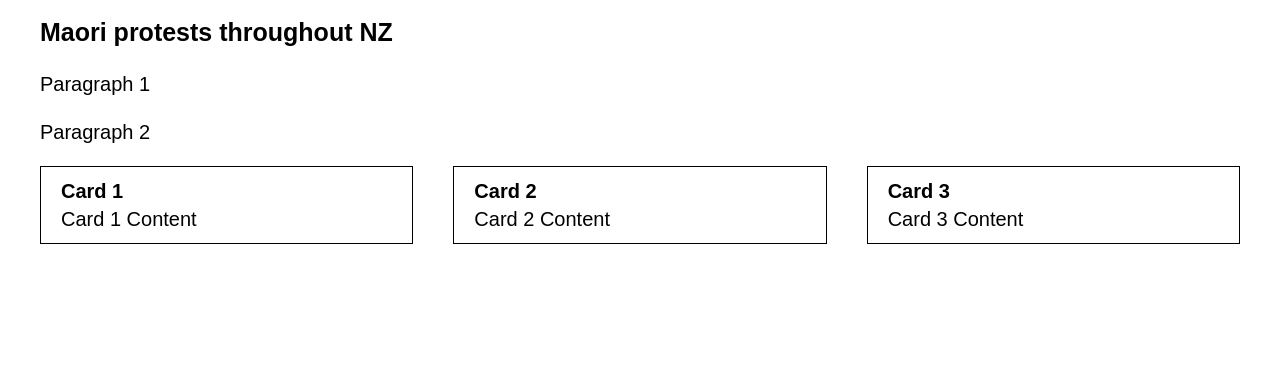
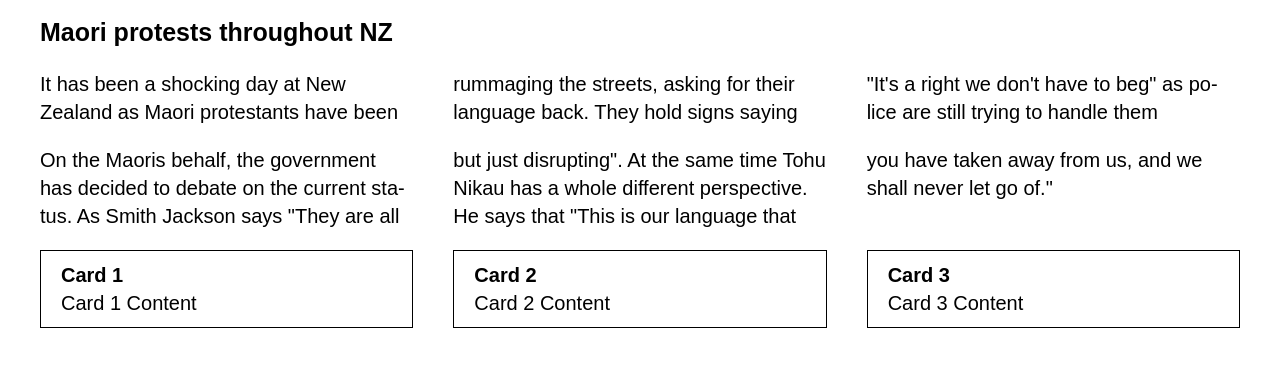
Before and after one commit to Sky-Schoolwork/Schoolwork, a plain HTML site: page index.html in a window 1280 px wide. Shown: the part 667-1034 px from the top of the page. Before the commit the page ends 971 px from the top, so only its background shows below. Drawn offline with Linux system fonts and the light colour scheme.

Commit message:
Update index.html

```diff
--- a/index.html
+++ b/index.html
@@ -56,9 +56,9 @@
       <article>
         <p>Maori protests throughout NZ</p>
 
-        <p>Paragraph 1</p>
+        <p>It has been a shocking day at New Zealand as Maori protestants have been rummaging the streets, asking for their language back.  They hold signs saying "It's a right we don't have to beg" as police are still trying to handle them</p>
 
-        <p>Paragraph 2</p>
+        <p>On the Maoris behalf, the government has decided to debate on the current status. As Smith Jackson says "They are all but just disrupting". At the same time Tohu Nikau has a whole different perspective. He says that "This is our language that you have taken away from us, and we shall never let go of."</p>
       </article>
     </div>
   </div>
```
